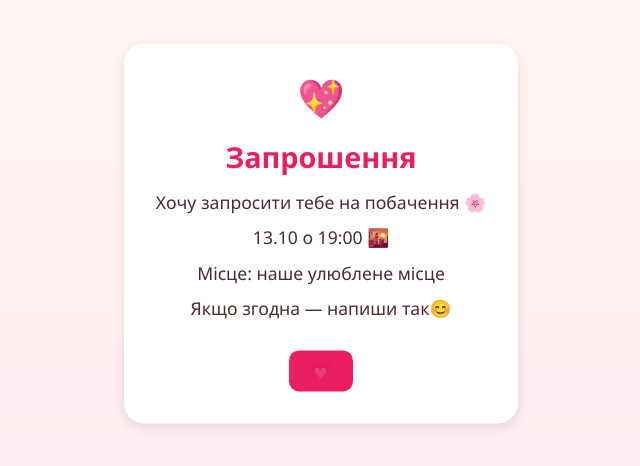
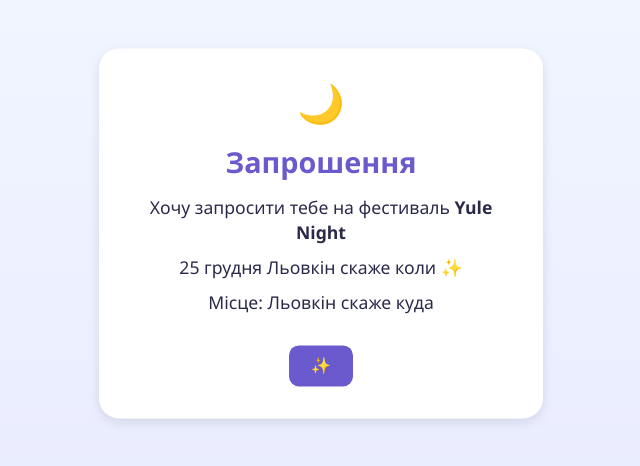
Before and after one commit to hailrakeqq/invite, a plain HTML site: page index.html in a window 1280 px wide. Shown: the part 178-644 px from the top of the page, without its empty margins (319-959 px from the left). Drawn offline with Linux system fonts and the light colour scheme.

Commit message:
Update index.html

```diff
--- a/index.html
+++ b/index.html
@@ -3,13 +3,13 @@
 <head>
 <meta charset="utf-8">
 <meta name="viewport" content="width=device-width,initial-scale=1">
-<title>💌 Запрошення на побачення</title>
+<title>🌙 Запрошення на Yule Night</title>
 <style>
 body {
   margin: 0;
   font-family: "Segoe UI", system-ui, sans-serif;
-  background: linear-gradient(180deg, #fff8f3, #ffe9f0);
-  color: #4a2c2a;
+  background: linear-gradient(180deg, #f3f8ff, #e8eaff);
+  color: #2b2a4a;
   display: flex;
   flex-direction: column;
   align-items: center;
@@ -31,7 +31,7 @@ body {
   50% { transform: translateY(-6px); }
 }
 h1 {
-  color: #e91e63;
+  color: #6a5acd;
   margin-bottom: 0.5em;
   font-size: 1.8em;
 }
@@ -40,40 +40,39 @@ p {
   line-height: 1.4;
   margin: 0.6em 0;
 }
-.heart {
+.moon {
   font-size: 2em;
   animation: pulse 1.5s infinite;
 }
 @keyframes pulse {
-  0%, 100% { transform: scale(1); color: #e91e63; }
-  50% { transform: scale(1.2); color: #ff8da1; }
+  0%, 100% { transform: scale(1); color: #6a5acd; }
+  50% { transform: scale(1.2); color: #a8a2ff; }
 }
 button {
   margin-top: 1.2em;
   padding: 0.7em 1.4em;
   border: none;
   border-radius: 10px;
-  background: #e91e63;
+  background: #6a5acd;
   color: white;
   font-size: 1em;
   cursor: pointer;
   transition: background 0.3s, transform 0.2s;
 }
 button:hover {
-  background: #ff99b2;
+  background: #8f88ff;
   transform: scale(1.05);
 }
 </style>
 </head>
 <body>
   <div class="card">
-    <div class="heart">💖</div>
+    <div class="moon">🌙</div>
     <h1>Запрошення</h1>
-    <p>Хочу запросити тебе на побачення 🌸</p>
-    <p>13.10 о 19:00 🌇</p>
-    <p>Місце: наше улюблене місце</p>
-    <p>Якщо згодна — напиши так😊</p>
-    <button onclick="alert('Люблю тебе 💕')"> 💗</button>
+    <p>Хочу запросити тебе на фестиваль <strong>Yule Night</strong></p>
+    <p>25 грудня Льовкін скаже коли ✨</p>
+    <p>Місце: Льовкін скаже куда</p>
+    <button onclick="alert('Чекаю цієї ночі з нетерпінням ✨')"> ✨ </button>
   </div>
 </body>
 </html>
```
